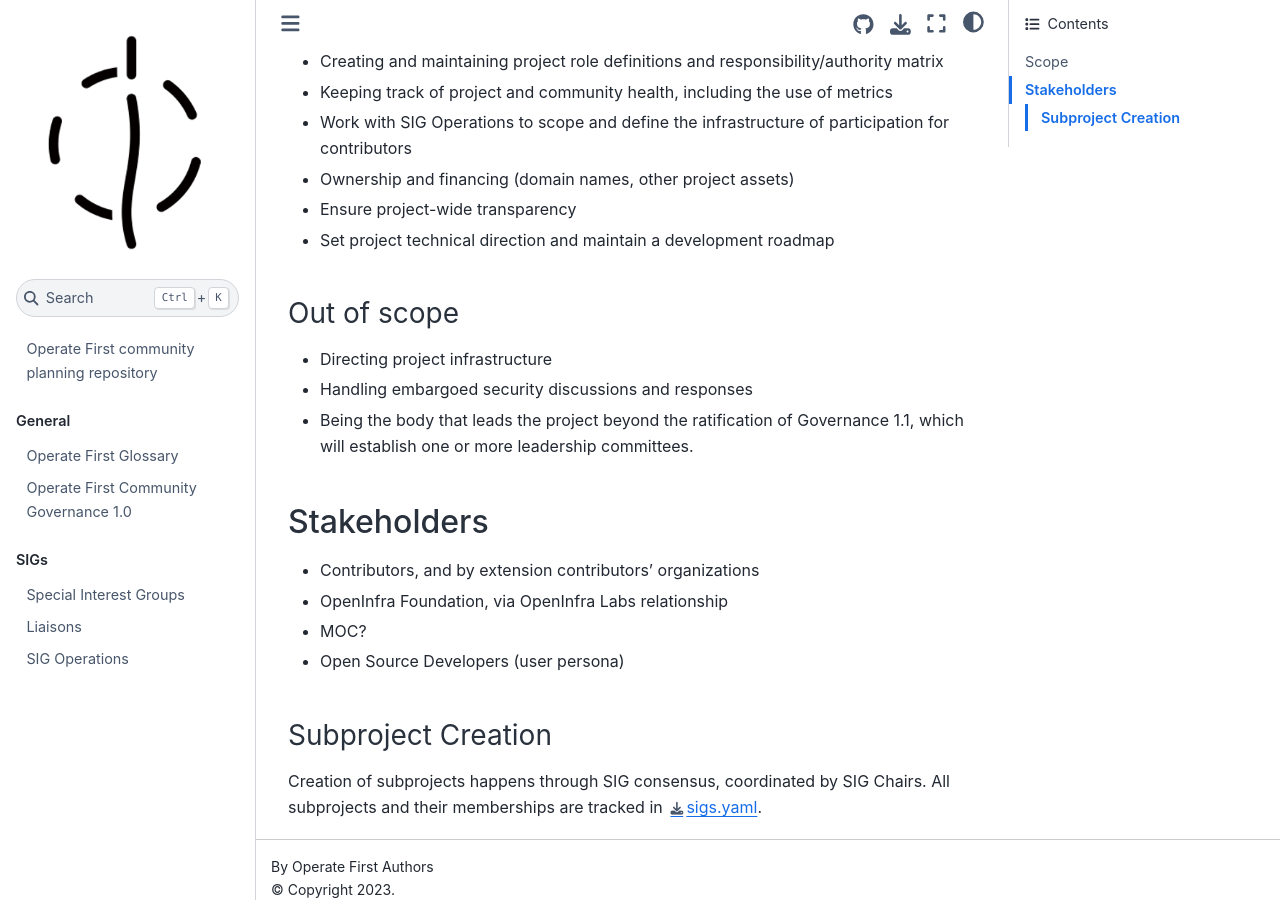
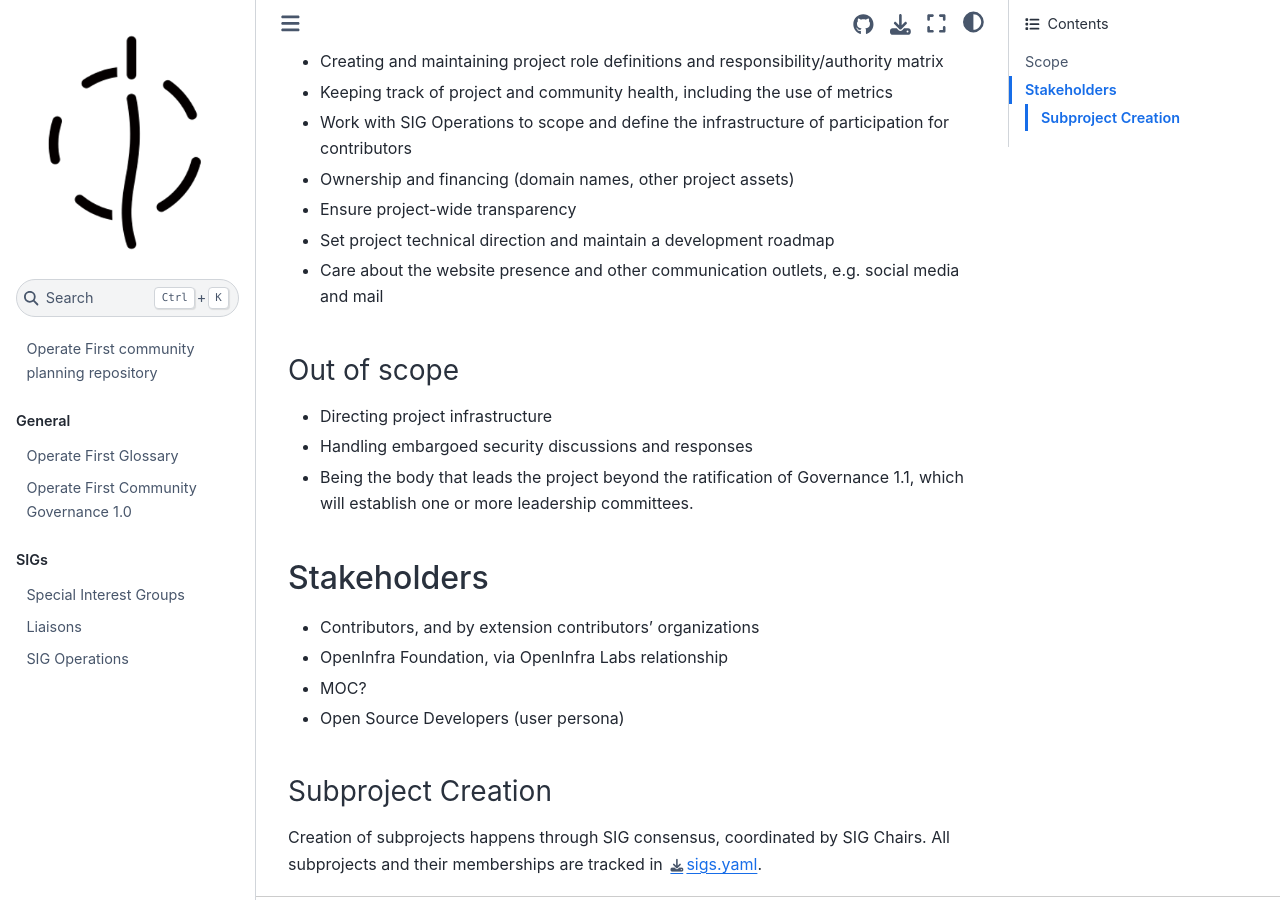
Before and after one commit to operate-first/community, a Jupyter Book: the page built from sig-community/charter.md, in a window 1280 px wide and 900 px high, scrolled down 1180 px. Built offline with Jupyter Book 1.0.4 settings and Sphinx 7.4.7 and the Sphinx Book theme 1.1.4, drawn with Linux system fonts in a browser that asks for light colours.

Commit message:
Additional clarifying of "owning" project-wide communications

```diff
--- a/sig-community/charter.md
+++ b/sig-community/charter.md
@@ -40,6 +40,7 @@
 * Ownership and financing (domain names, other project assets)
 * Ensure project-wide transparency
 * Set project technical direction and maintain a development roadmap
+* Care about the website presence and other communication outlets, e.g. social media and mail
 
 ### Out of scope
 
```
